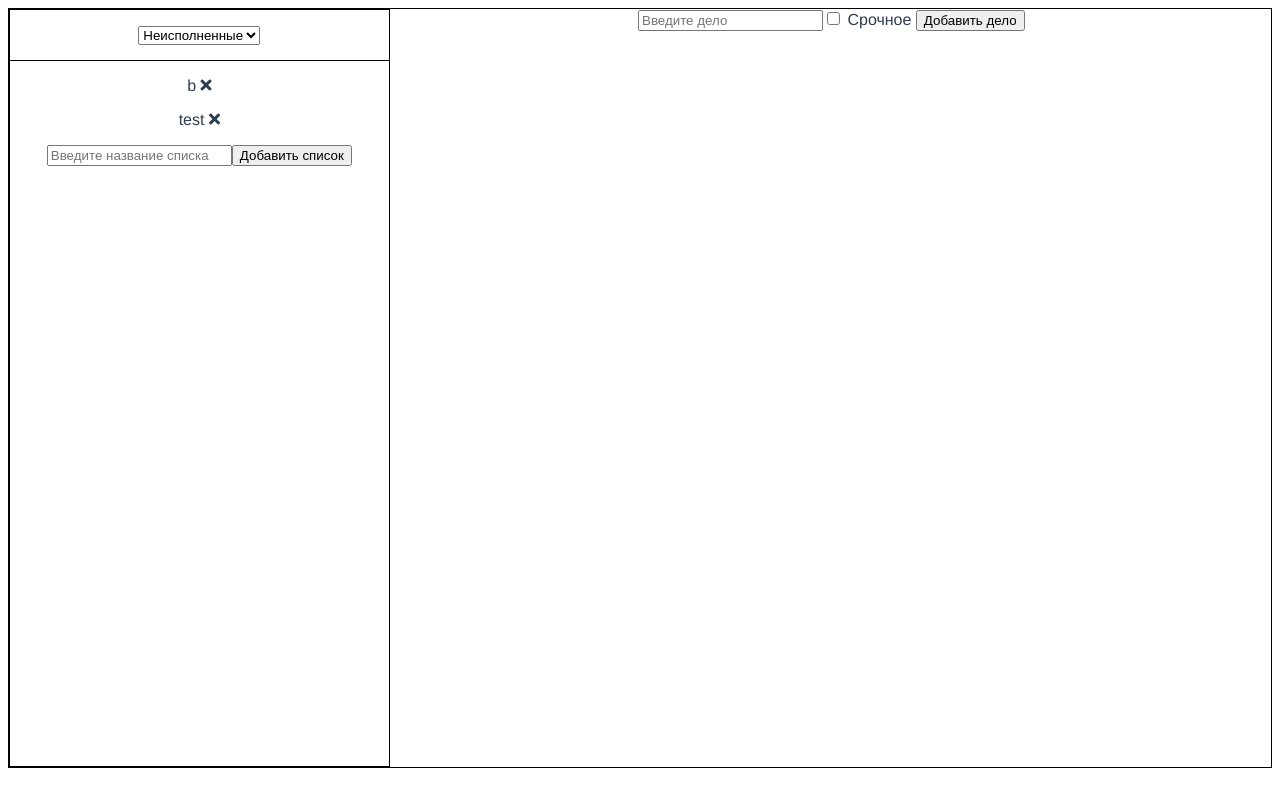
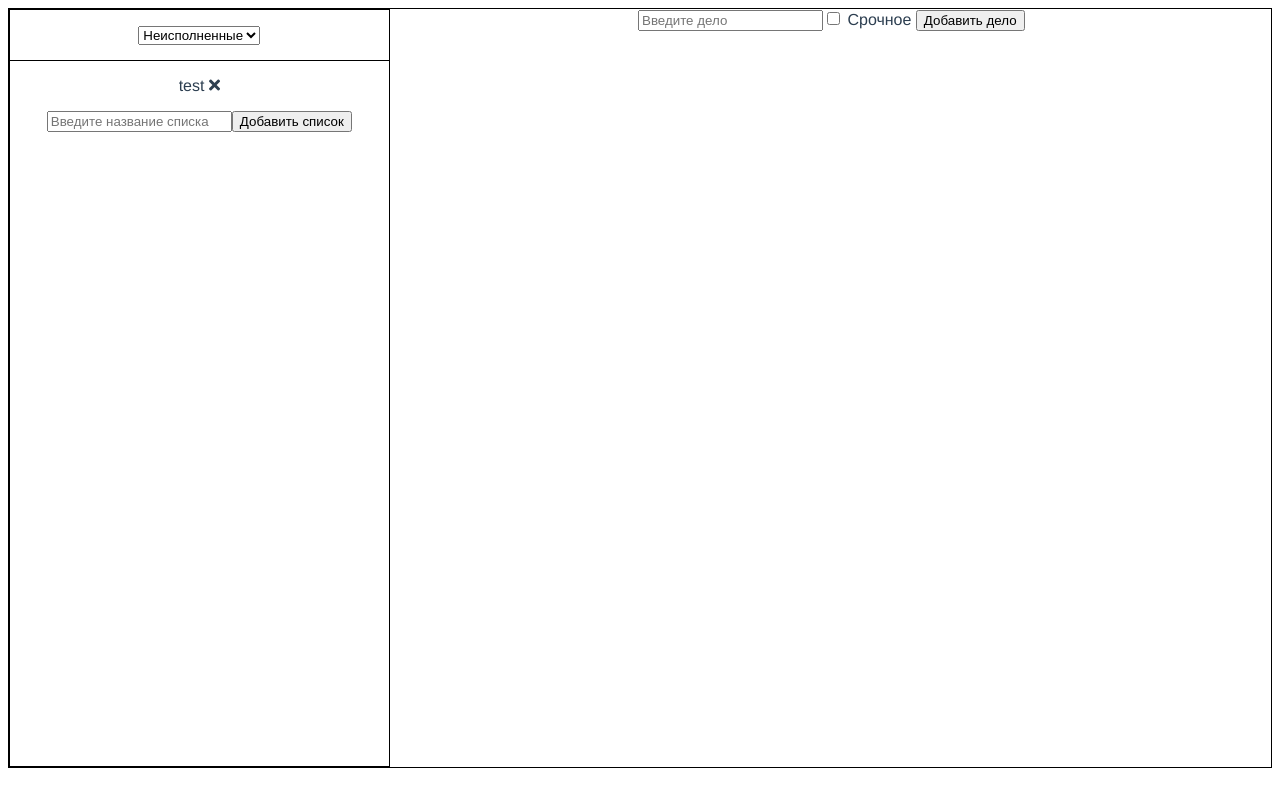
Before and after one commit to MeliorDD/academy-todo-list, a Vue app: page / in a window 1280 px wide. Built offline with nearby package versions, Linux system fonts and the light colour scheme; data requests are answered from the project's data file.

Commit message:
small remark

```diff
--- a/db.json
+++ b/db.json
@@ -19,12 +19,6 @@
       "state": "without-tasks",
       "tasks": [],
       "id": 4
-    },
-    {
-      "text": "b",
-      "state": "without-tasks",
-      "tasks": [],
-      "id": 5
     }
   ]
 }
--- a/src/components/List.vue
+++ b/src/components/List.vue
@@ -1,16 +1,20 @@
 <template>
-    <div @click="$emit('list-clicked', list)" :class="list.state" >
+    <div @click="listClicked" :class="list.state" >
         <p> {{ list.text }} <i @click="$emit('delete-list', list)" class="i fas fa-times"></i></p>
     </div>
 </template>
 
 <script>
-
     export default {
         name: 'List',
         props: {
             list:Object
         },
+        methods:{
+            listClicked(){
+                this.$emit('list-clicked', this.list)
+            }
+        }
     }
 
 </script>
```
